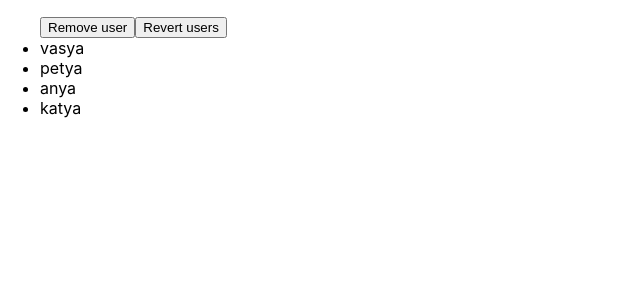
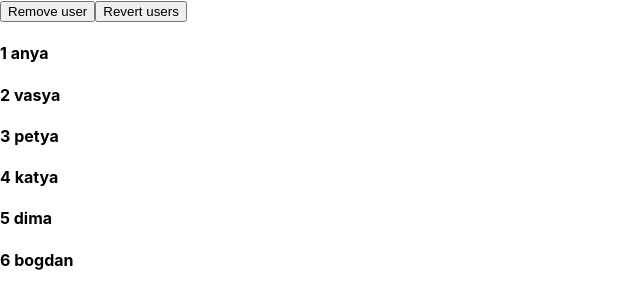
Before and after one commit to Gadzeman/React.js, a React (Create React App) app: page / in a window 1280 px wide. Shown: the top 308 px of the page, without its empty margins (0-640 px from the left). Built offline with nearby package versions, Linux system fonts and the light colour scheme.

Commit message:
My fourth attempt to write code

```diff
--- a/src/App.js
+++ b/src/App.js
@@ -1,36 +1,35 @@
-import React, {Component} from 'react';
-import {useState} from "react"
+import React from "react";
+import {useState} from "react";
 
-function App () {
+export function App() {
 
     const [users, setUsers] = useState([
-        {"id": 1, "name": "vasya", "age": 23},
-        {"id": 2, "name": "petya", "age": 22},
-        {"id": 3, "name": "anya", "age": 19},
-        {"id": 4, "name": "katya", "age": 20}
+        {"id": 1, "name": "anya"},
+        {"id": 2, "name": "vasya"},
+        {"id": 3, "name": "petya"},
+        {"id": 4, "name": "katya"},
+        {"id": 5, "name": "dima"},
+        {"id": 6, "name": "bogdan"}
     ])
 
-    const [toHideUser, setToHideUser] = useState([])
-    const filteredArr = users.filter(user => !toHideUser.includes(user.id))
-    const toHide = () => {
-        let newArr = [...filteredArr]
-        let hidUser = newArr[0]
-        if(!hidUser) return
-        setToHideUser([...toHideUser, hidUser.id])
+    const [hidUsers, setHidUsers] = useState([])
+    const filteredUsers = users.filter(user => !hidUsers.includes(user.id))
+    const toHideUser = () => {
+        let removedUser = filteredUsers[0]
+        if (!removedUser) return
+        setHidUsers([...hidUsers, removedUser.id])
     }
-    const toRevert = () => {
-        setToHideUser([])
+    const toRevertUsers = () => {
+        setHidUsers([])
     }
 
     return(
         <div>
-            <ul>
-                <button onClick={toHide}> Remove user </button>
-                <button onClick={toRevert}> Revert users</button>
-                {filteredArr.map(user => <li key={user.id}>{user.name}</li>)}
-            </ul>
+            <button onClick={toHideUser}> Remove user </button>
+            <button onClick={toRevertUsers}> Revert users </button>
+            {filteredUsers.map(user => <h4 key={user.id}>{user.id} {user.name}</h4>)}
         </div>
     )
 }
 
-export default App;
+export default App
```
